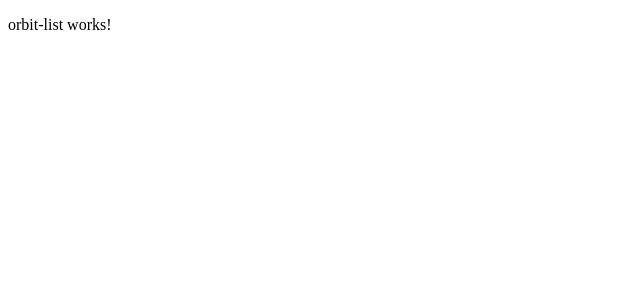
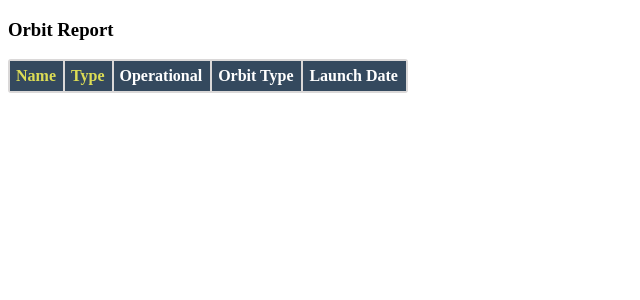
Before and after one commit to NoahPG88/orbit-report, an Angular app: page / in a window 1280 px wide. Shown: the top 300 px of the page, without its empty margins (0-640 px from the left). Built offline with nearby package versions, Linux system fonts and the light colour scheme.

Commit message:
4) did all styling, still need to get *ngFor running in orbit-list.component.html

```diff
--- a/src/app/app.component.css
+++ b/src/app/app.component.css
@@ -0,0 +1,13 @@
+.search-form {
+    margin-bottom: 40px;
+}
+
+button {
+    margin-left: 10px;
+    color: #fff;
+    background-color: #009b25;
+    border-radius: 4px;
+    padding: 2px 5px;
+    font-size: 18px;
+    cursor: pointer;
+}
--- a/src/app/orbit-list/orbit-list.component.css
+++ b/src/app/orbit-list/orbit-list.component.css
@@ -0,0 +1,28 @@
+.sortable {
+    cursor: pointer;
+    color: #dd5;
+}
+
+.warning {
+    background-color: #d85f5f;
+}
+
+table {
+  color: cadetblue;
+  border-radius: 3px;
+  overflow: hidden;
+  margin: 1em 0;
+  min-width: 400px;
+  background: #dad8d8;
+}
+
+.header-row {
+    background: #34495E;
+    color: #fff
+}
+
+th, td {
+    text-align: left;
+    margin: 5px 10px;
+    padding: 6px;
+}
--- a/src/app/orbit-list/orbit-list.component.html
+++ b/src/app/orbit-list/orbit-list.component.html
@@ -1 +1,17 @@
-<p>orbit-list works!</p>
+<!--
+import { Component } from '@angular/core';
+import { Satellite } from './satellite';
+-->
+<h3>Orbit Report</h3>
+<table>
+    <tr class = "header-row">
+        <th class="sortable">Name</th>
+        <th class="sortable">Type</th>
+        <th>Operational</th>
+        <th>Orbit Type</th>
+        <th>Launch Date</th>
+    </tr>
+       <!-- TODO: put <tr *ngFor=""></tr> here -->
+       <!--tr *ngFor="let sattelite of sourceList"></tr>{{sattelite}}</tr-->
+
+</table>
--- a/src/app/orbit-list/orbit-list.component.ts
+++ b/src/app/orbit-list/orbit-list.component.ts
@@ -1,5 +1,6 @@
 import { Component, OnInit, Input } from '@angular/core';
-import {Satellite } from '../satellite'
+import { Satellite } from '../satellite'
+
 @Component({
   selector: 'app-orbit-list',
   templateUrl: './orbit-list.component.html',
```
